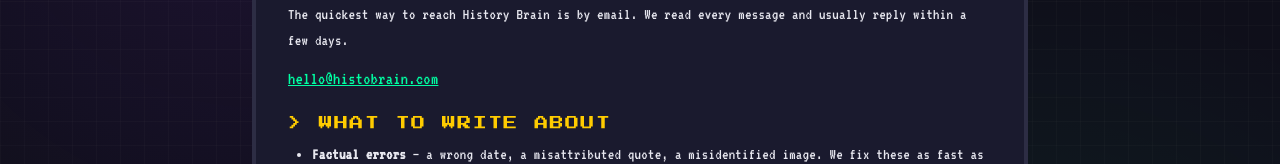
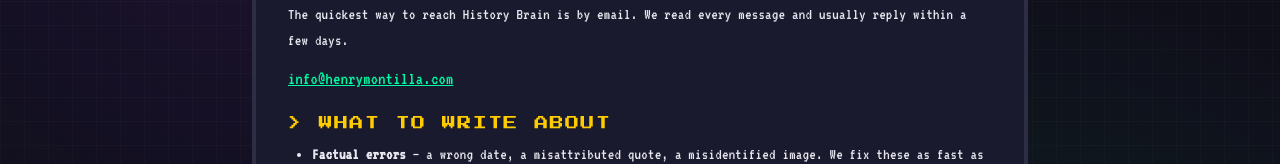
Before and after one commit to cryptodivisas/histobrain, a Next.js app: page /contact in a window 1280 px wide. Shown: the part 239-403 px from the top of the page. Built offline with nearby package versions, Linux system fonts and the light colour scheme; no server answers.

Commit message:
Set contact email to info@henrymontilla.com

```diff
--- a/src/app/contact/page.tsx
+++ b/src/app/contact/page.tsx
@@ -12,7 +12,7 @@
 const hf = { fontFamily: "var(--font-pixel-heading), monospace" };
 
 // Primary contact email. Update this if the alias changes.
-const CONTACT_EMAIL = "hello@histobrain.com";
+const CONTACT_EMAIL = "info@henrymontilla.com";
 
 export default function ContactPage() {
   return (
```
